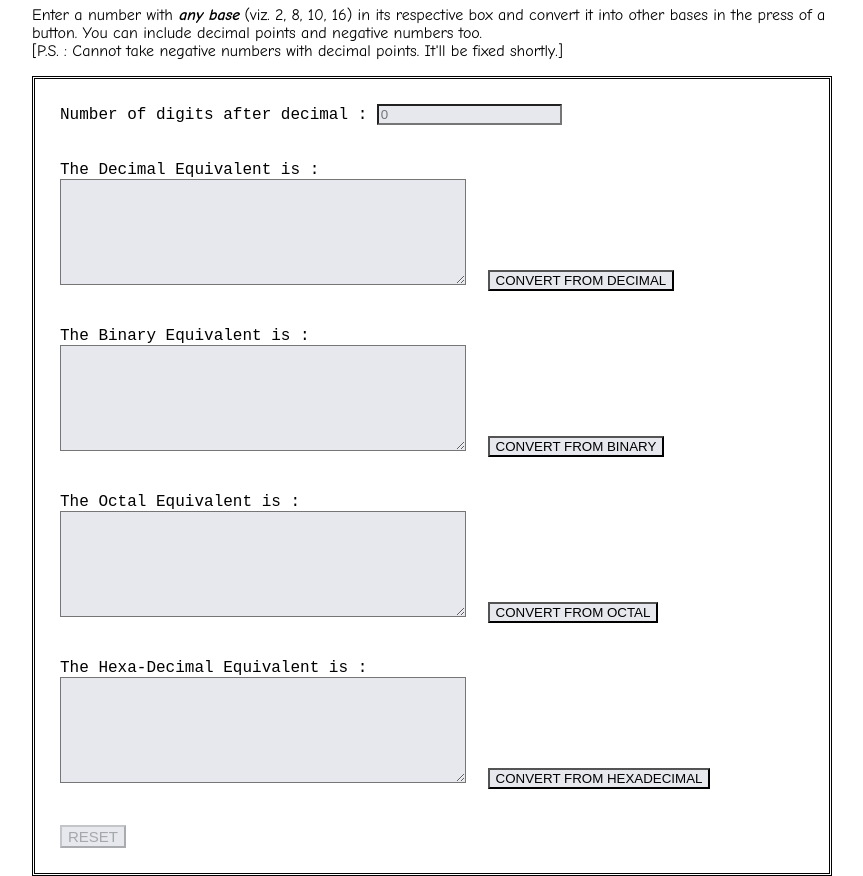
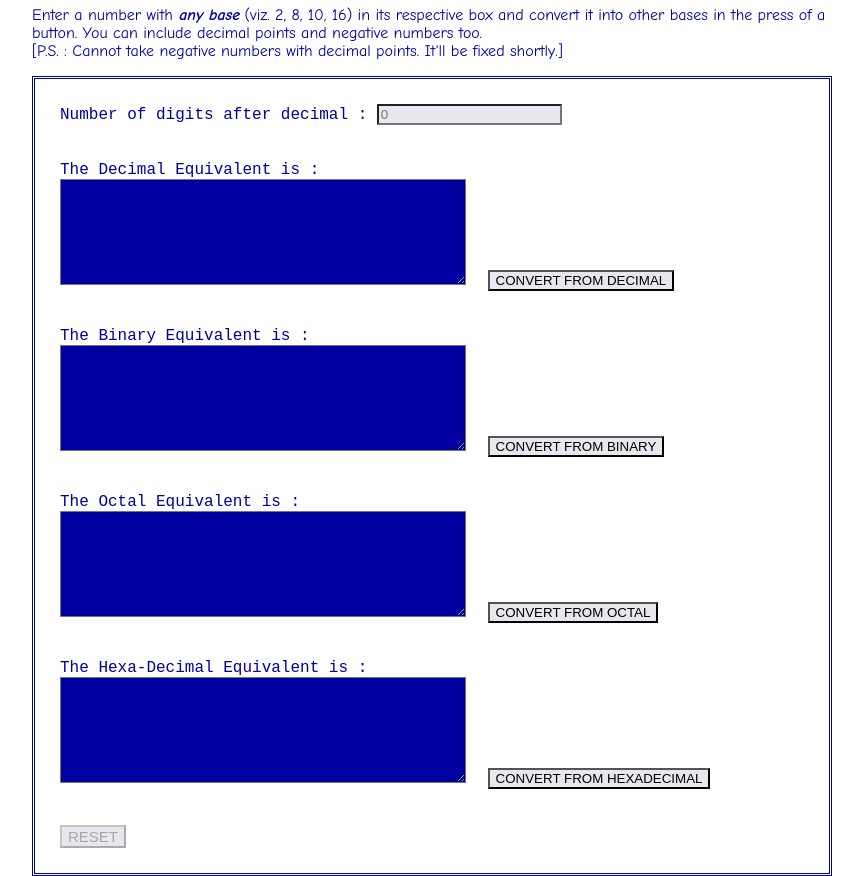
Before and after one commit to sayanti3739/Number-Converter, a plain HTML site: page index.html in a window 1280 px wide. Shown: the part 74-950 px from the top of the page, without its empty margins (208-1071 px from the left). Drawn offline with Linux system fonts and the light colour scheme.

Commit message:
Add files via upload

```diff
--- a/index.html
+++ b/index.html
@@ -9,11 +9,11 @@
 		max-width: 800px;
 		min-width: 480px;
 		margin: 0 auto;
-		color: #000000;
+		color: #0000A0;
 	}
 	section, h1
 	{
-	color: #000000;
+	color: #0000A0;
 	}
 	div
 	{
@@ -42,7 +42,7 @@
 	{
 		height: 100px;
 		width: 400px;
-		background-color: #E6E8EE;
+		background-color: #0000A0;
 	}
 	button, .dd
 	{
@@ -87,7 +87,6 @@ var btn4 = document.querySelector('.btn4');
 var rbtn = document.querySelector('.rbtn');
 rbtn.disabled = true;
 var xd, xb, xo, xh;
-
 function convertD()
 {
 	xd = Number(decnum.value);
@@ -104,7 +103,6 @@ function convertD()
     }
 	rbtn.disabled = false;
 }
-
 function convertB()
 {
 	xb = (binnum.value).toString();
@@ -155,7 +153,6 @@ function convertB()
 	decToHex(decnum.value);
 	rbtn.disabled = false;
 }
-
 function convertO()
 {
 	xo = (octnum.value).toString();
@@ -206,7 +203,6 @@ function convertO()
 	decToHex(decnum.value);
 	rbtn.disabled = false;
 }
-
 function convertH()
 {
 	xh = hexnum.value.toString();
@@ -233,7 +229,6 @@ function convertH()
 	decToBin(decnum.value.toString());
 	rbtn.disabled = false;
 }
-
 function octEqui(str)
 {
 	var y;
@@ -248,7 +243,6 @@ function octEqui(str)
 	else if(x === 111) y = 7;
 	return y;
 }
-
 function binToOct(str)
 {
 	var y = "";
@@ -267,7 +261,6 @@ function binToOct(str)
 		}
 	octnum.value = y;
 }
-
 function hexEqui(str)
 {
 	var y;
@@ -290,7 +283,6 @@ function hexEqui(str)
 	else if(x === 1111) y = 15;
 	return y;
 }
-
 function binToHex(str)
 {
 	var y = "";
@@ -319,7 +311,6 @@ function binToHex(str)
 		}
 	hexnum.value = y;
 }
-
 function decToOct(str)
 {
 	var p = str.indexOf('.');
@@ -368,7 +359,6 @@ function decToOct(str)
 	}
 	octnum.value = y;
 }
-
 function decToBin(str)
 {
 	var nx = Number(str);
@@ -440,7 +430,6 @@ function decToBin(str)
 		binnum.value = y2;
 	}
 }
-
 function decToHex(str)
 {
 	var p = str.indexOf('.');
@@ -517,7 +506,6 @@ function decToHex(str)
 	}
 	hexnum.value = (y);
 }
-
 function rbtnClick()
 {
 	decnum.value = "";
@@ -525,13 +513,11 @@ function rbtnClick()
 	octnum.value = "";
 	hexnum.value = "";
 }
-
 btn1.onclick = convertD;
 btn2.onclick = convertB;
 btn3.onclick = convertO;
 btn4.onclick = convertH;
 rbtn.onclick = rbtnClick;
-
 </script>
 </body>
 </html>
```
